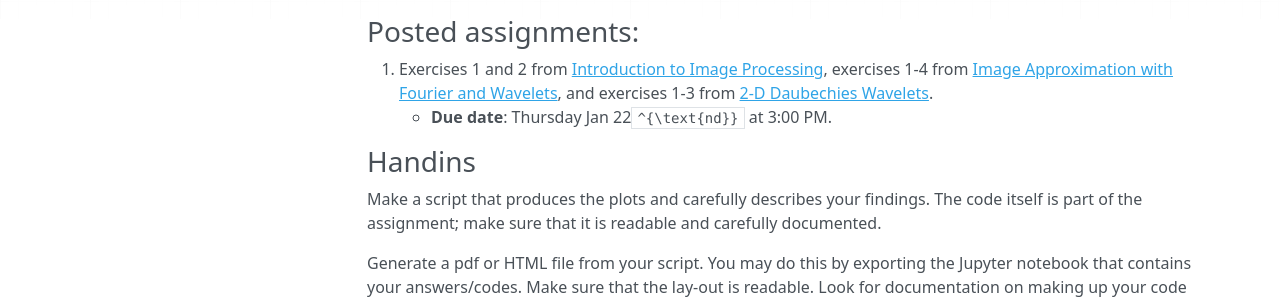
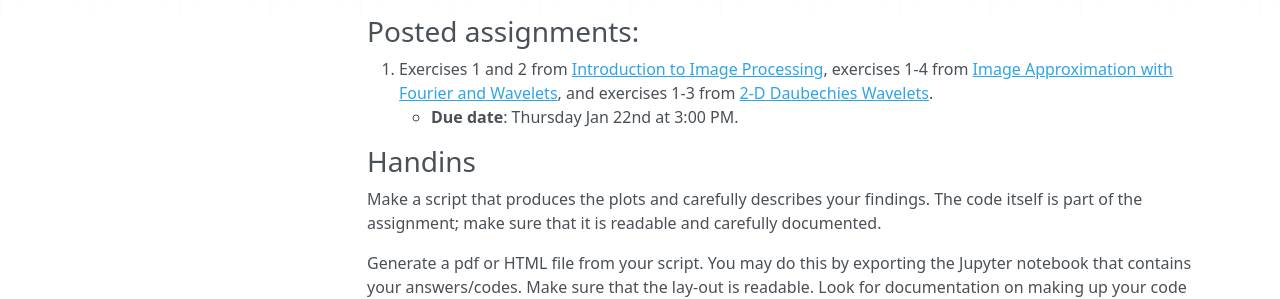
Before and after one commit to flexie/CSE-8803, an MkDocs documentation site: the page built from docs/homework.md, in a window 1280 px wide. Shown: the part 287-586 px from the top of the page. Built offline with MkDocs 1.6.1, drawn with Linux system fonts in a browser that asks for light colours; nearby versions of some CDN libraries; old or Windows-style settings are respelled for this version of MkDocs.

Commit message:
update due date

```diff
--- a/docs/homework.md
+++ b/docs/homework.md
@@ -10,7 +10,7 @@ To get the the recently tested Jupyter notebooks in Python, please clone the Num
 ### Posted assignments:
 
 1. Exercises 1 and 2 from [Introduction to Image Processing], exercises 1-4 from [Image Approximation with Fourier and Wavelets], and exercises 1-3 from [2-D Daubechies Wavelets].
-	* **Due date**: Thursday Jan 22``^{\text{nd}}`` at 3:00 PM.
+	* **Due date**: Thursday Jan 22nd at 3:00 PM.
 
 ### Handins
 
```
